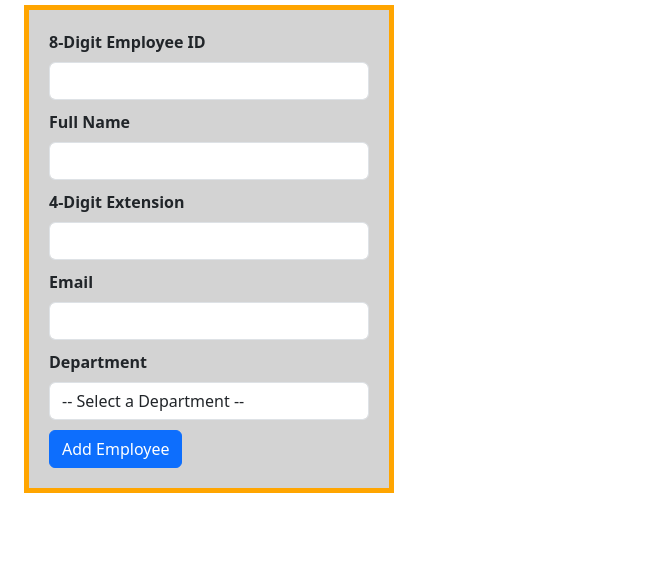
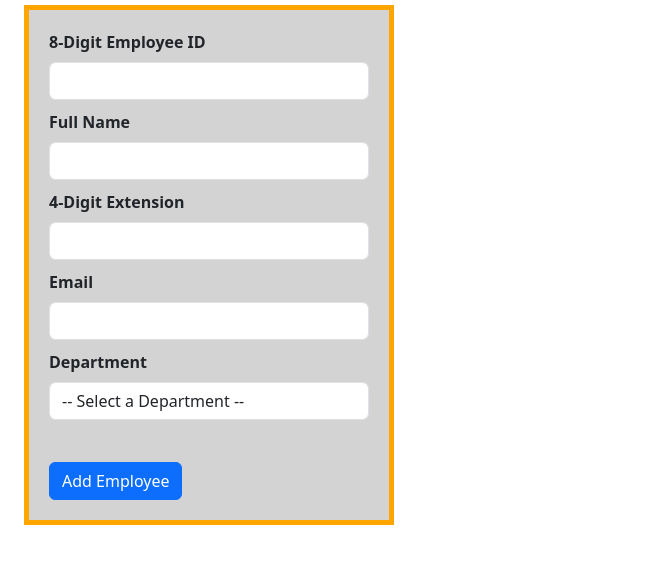
Before and after one commit to glinleapcode/COMP690, a plain HTML site: page Module6-Assignment/index.html in a window 1280 px wide. Shown: the part 97-660 px from the top of the page, without its empty margins (0-653 px from the left). Drawn offline with nearby package versions, Linux system fonts and the light colour scheme.

Commit message:
Oct 19, 2023, 4:06 PM

```diff
--- a/Module6-Assignment/index.html
+++ b/Module6-Assignment/index.html
@@ -48,7 +48,7 @@
         </div>
 
         <div class="form-group">
-            <button type="submit" name="submit" id="submit" class="btn btn-primary">Add Employee</button>
+            <button type="submit" name="submit" id="submit" class="btn btn-primary" style="margin-top: 2rem;">Add Employee</button>
         </div>
 
     </form>
```
